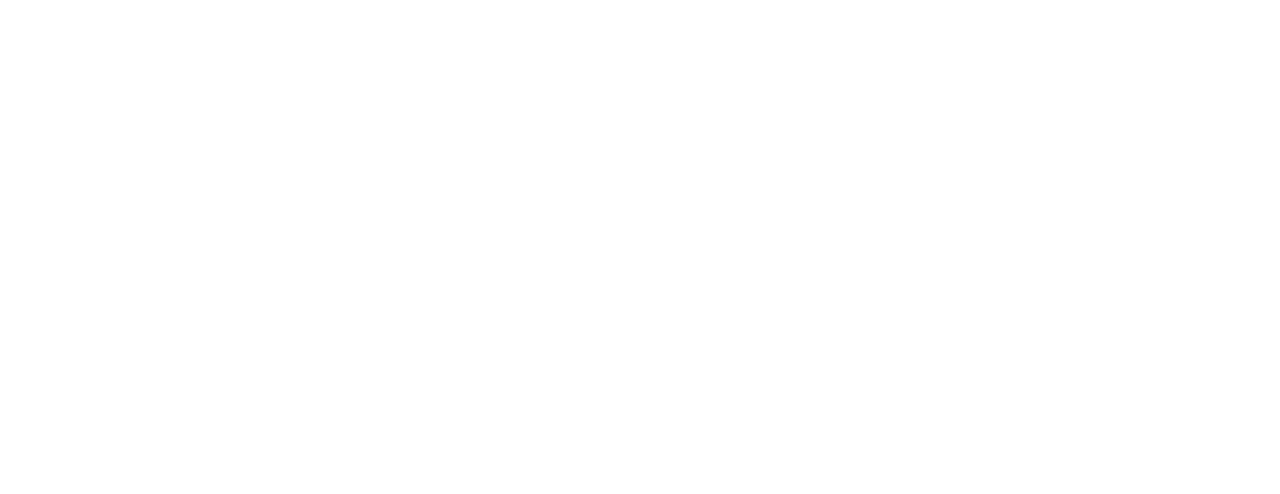
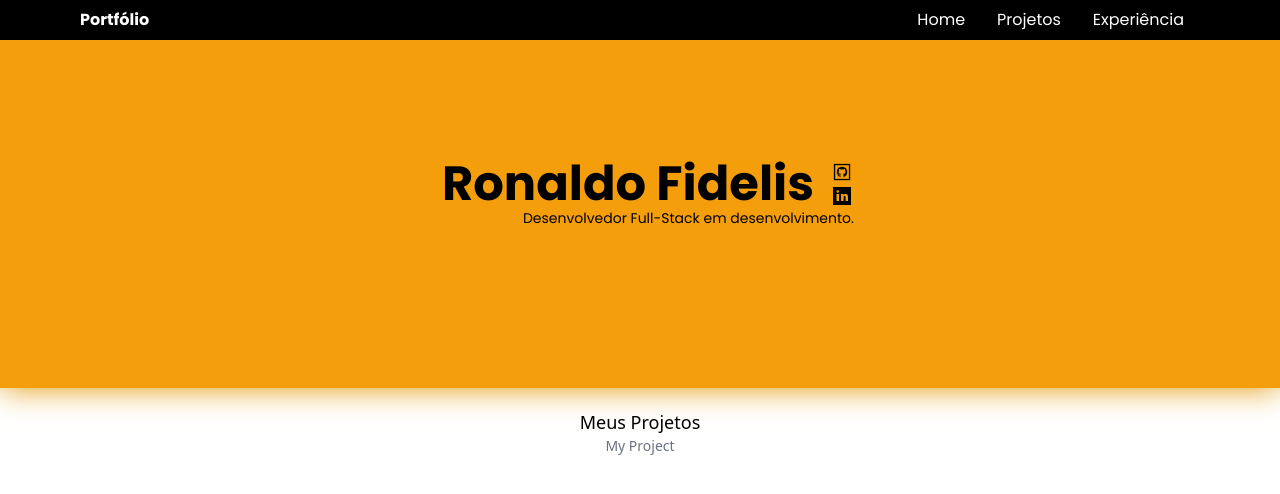
Before and after one commit to RonaldoFidelis/Cracha, a website: page index.html in a window 1280 px wide. Drawn offline with Linux system fonts and the light colour scheme.

Commit message:
Feat:CreateNavBarAndHome

```diff
--- a/index.html
+++ b/index.html
@@ -1,25 +1,89 @@
 <!DOCTYPE html>
-<html lang="pt-brnni">
+<html lang="pt-br">
 
 <head>
     <meta charset="UTF-8">
     <meta name="viewport" content="width=device-width, initial-scale=1.0">
     <!-- Tailwindcss -->
-    <link rel="stylesheet" href="./dist/output.css">
+    <link rel="stylesheet" href="dist/output.css">
+    <!-- css -->
+    <link rel="stylesheet" href="src/style.css">
     <!-- font awesome -->
     <link rel="stylesheet" href="https://cdnjs.cloudflare.com/ajax/libs/font-awesome/6.4.2/css/all.min.css" />
     <!-- font popins -->
-    <link rel="preconnect" href="https://fonts.googleapis.com">
-    <link rel="preconnect" href="https://fonts.gstatic.com" crossorigin>
     <link href="https://fonts.googleapis.com/css2?family=Poppins:wght@100;400;500;600;700;800&display=swap"
         rel="stylesheet">
     <!-- script -->
-    <script src="./src/main.js"></script>
-    <title>Portifolio</title>
+    <script defer src="./src/main.js"></script>
+    <title>Portfolio</title>
 </head>
 
 <body>
+    <!-- Navbar -->
+    <header>
+        <div class="flex fixed w-full bg-black px-4 py-2 font-poppins text-white md:px-20">
+            <div class="container flex items-center mx-auto">
+                <div>
+                    <a href="#home" class="font-bold cursor-pointer hover:text-amber-400 duration-500">Portfólio</a>
+                </div>
 
+                <div class="items-end flex-1 flex">
+                    <nav class="flex-1">
+                        <ul class="flex justify-end flex-1">
+                          <li class="mx-4">
+                            <a class="hover:text-amber-400 duration-500 text-base" href="#home">Home</a>
+                          </li>
+                          <li class="mx-4">
+                            <a class="hover:text-amber-400 duration-500 text-base" href="#home">Projetos</a>
+                          </li>
+                          <li class="mx-4">
+                            <a class="hover:text-amber-400 duration-500 text-base" href="#home">Experiência</a>
+                          </li>
+                        </ul>
+                    </nav>
+                </div>
+            </div>
+        </div>
+    </header>
+    <!-- Main -->
+    <main>
+        <section id="Home">
+            <div class="flex items-center justify-center py-40 px-4 bg-amber-500 font-poppins home">
+                <div class=" flex flex-col">
+                    <div class="flex flex-row flex-nowrap">
+                        <div>
+                            <h1 class="text-5xl mx-4 font-bold">Ronaldo Fidelis</h1>
+                        </div>
+                        <div>
+                            <span>
+                                <a href="#">
+                                    <img class="h-6 icon_link" src="public/img/git.png" alt="">
+                                </a>
+                                <a href="#">
+                                    <img class="h-6 icon_link" src="public/img/linkedin.png" alt="">
+                                </a>
+                            </span>
+                        </div>
+                    </div>
+                    <div>
+                        <p class="text-sm text-right">Desenvolvedor Full-Stack em desenvolvimento.</p>
+                    </div>
+                </div>
+            </div>
+        </section>
+        <section id="Projetos">
+            <div class="flex flex-col justify-center items-center">
+                <div class=" mt-5 flex flex-col text-center">
+                    <h2 class="text-lg font-medium font">Meus Projetos</h2>
+                    <span class="text-gray-500 text-sm">My Project</span>
+                </div>
+            </div>
+        </section>
+    </main>
+    <!-- Rodapé -->
+    <footer>
+
+    </footer>
 </body>
 
 </html>
--- /dev/null
+++ b/src/style.css
@@ -0,0 +1,24 @@
+.home {
+    box-shadow: 0px 0px 30px rgb(225, 150, 1);
+}
+
+.icon_link {
+    transform: translatey(0px);
+    animation: flutuar 5s ease-in-out infinite;
+}
+
+.icon_link:hover{
+    border: 2px solid #f7f7f7;
+}
+
+@keyframes flutuar {
+    0% {
+        transform: translatey(0px);
+    }
+    50% {
+        transform: translatey(-4px);
+    }
+    100% {
+        transform: translatey(0px);
+    }
+}
```
Also changed, not shown: dist/output.css, public/img/git.png (added), public/img/linkedin.png (added).
